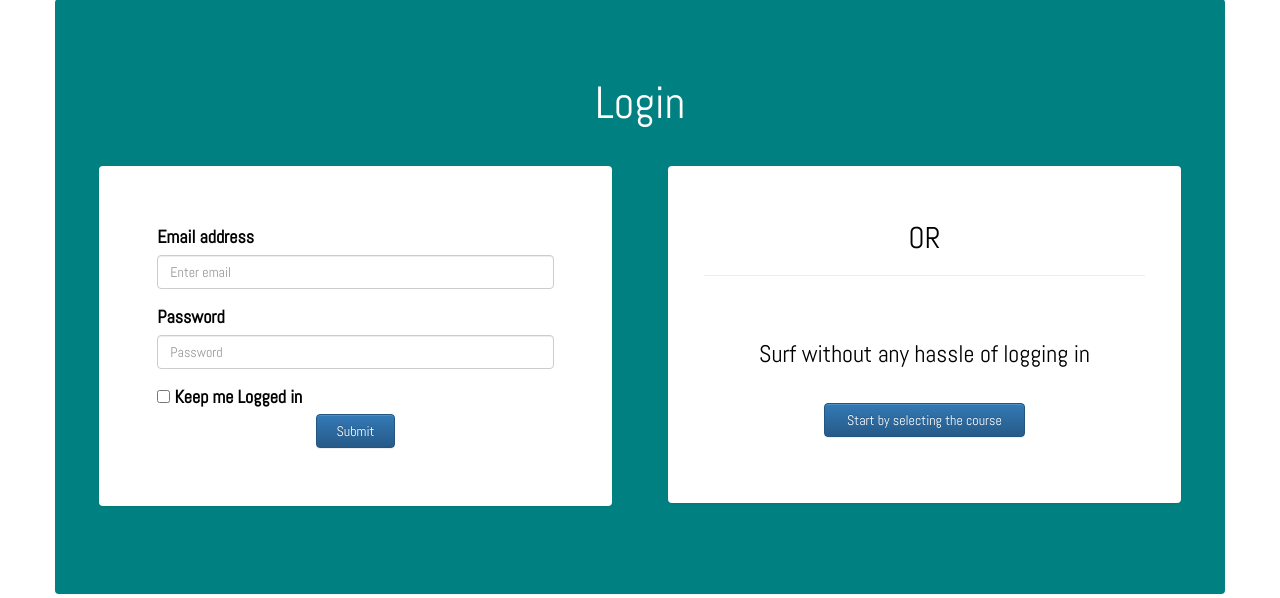
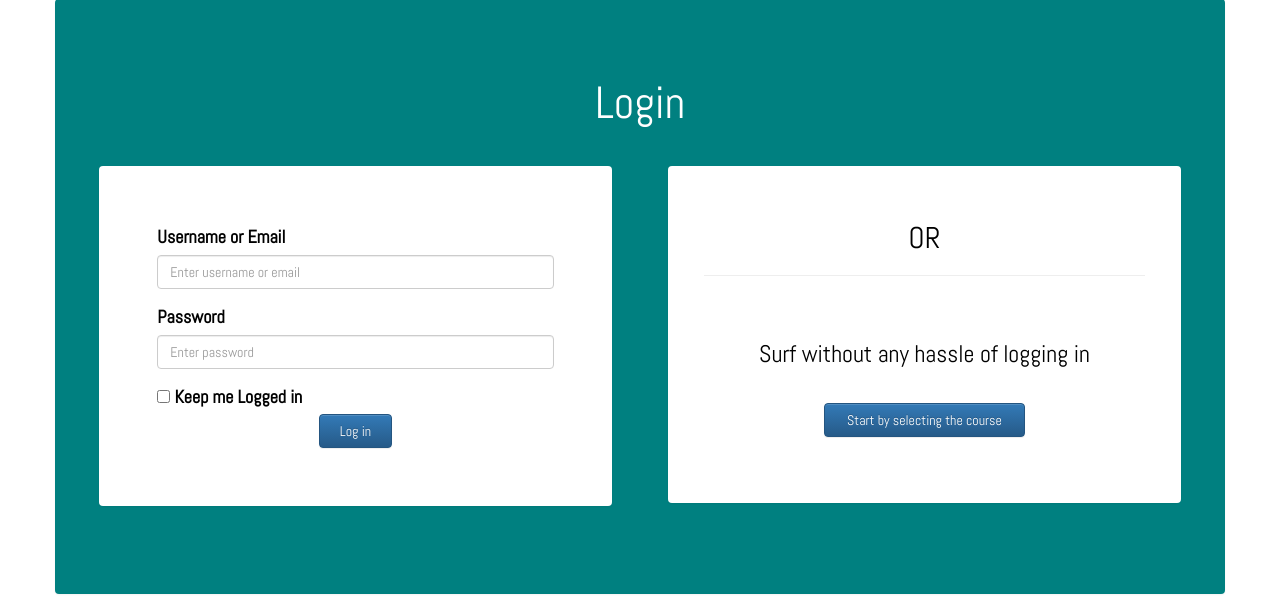
Before and after one commit to hkdeman/web_dev_final_project, a Django app: page /login/ in a window 1280 px wide. Shown: the part 177-775 px from the top of the page. Run offline with Django 3.2, Linux system fonts and the light colour scheme; some libraries are stand-ins or nearby versions.

Commit message:
Login and Register fully working

```diff
--- a/templates/unevu/login.html
+++ b/templates/unevu/login.html
@@ -15,24 +15,23 @@
 	                <h1>Login</h1>
 	            </div>
 	            <div class="col-lg-6 panel form-panel login-form">
-                		<form role="form"  method="post" action="">
+                		<form role="form" method="post" action="">
 					{% csrf_token %}
 	                    <div class="form-group">
-	                        <label for="email">Email address</label>
-	                        <input type="email" name="email" class="form-control" id="login-email" aria-describedby="emailHelp" placeholder="Enter email">
+	                        <label for="username">Username or Email</label>
+	                        <input type="username" name="username" class="form-control" id="login-username" aria-describedby="emailHelp" placeholder="Enter username or email">
 	                    </div>
 	                    <div class="form-group">
 	                        <label for="password">Password</label>
-	                        <input type="password" name="password" class="form-control" id="exampleInputPassword1" placeholder="Password">
+	                        <input type="password" name="password" class="form-control" id="exampleInputPassword1" placeholder="Enter password">
 	                    </div>
 	                    <div class="form-check">
-	                        <input type="checkbox" class="form-check-input" id="exampleCheck1">
+	                        <input type="checkbox" name="remember-me" class="form-check-input" id="exampleCheck1">
 	                        <label class="form-check-label" for="exampleCheck1">Keep me Logged in</label>
 	                    </div>
 	                    <div class="center">
-	                        <button type="submit" name="submit" value="Login" class="btn btn-primary center">Submit</button>
+	                        <button type="submit" name="submit" value="Login" class="btn btn-primary center">Log in</button>
 	                    </div>
-	                </form>
 	            </div>
 	            <div class="col-lg-6 panel form-panel guest">
 	                <h2>OR</h2>
@@ -40,8 +39,9 @@
 	                <br />
 	                <h3>Surf without any hassle of logging in</h3>
 	                <br />
-	                <button type="submit" class="btn btn-primary center">Start by selecting the course</button>
+	                <button type="submit" name="home" class="btn btn-primary center">Start by selecting the course</button>
 	            </div>
+	            </form>
 	        </div>
 
 	    </div>
--- a/unevu/views.py
+++ b/unevu/views.py
@@ -1,6 +1,6 @@
 from django.shortcuts import render,redirect
 from django.template import loader
-from django.contrib.auth import authenticate,login,logout
+from django.contrib.auth import authenticate,login,logout, get_user_model
 from django.http import HttpResponse, HttpResponseRedirect
 from django.urls import reverse
 import json
@@ -63,21 +63,32 @@ def register(request):
 
 def user_login(request):
     if request.method == 'POST':
-        email = request.POST.get('email')
-        password = request.POST.get('password')
+        if 'home' in request.POST:
+           return HttpResponseRedirect('/')
+        elif 'submit' in request.POST:
+            username = request.POST.get('username')
+            password = request.POST.get('password')
 
+            user = authenticate(username=username, password=password)
+            if user is None:
+                User = get_user_model()
+                user_queryset = User.objects.all().filter(email__iexact=username)
+                if user_queryset:
+                    username = user_queryset[0].username
+                    user = authenticate(username=username, password=password)
+            if user is not None:
+                if user.is_active:
+                    login(request, user)
+                    if request.POST.get('remember_me'):
+                        request.session.set_expiry(settings.KEEP_LOGGED_DURATION)
 
-        user = authenticate(email=email, password=password)
-
-        if user:
-            if user.is_active:
-                login(request, user)
-                return HttpResponseRedirect('unevu/home.html')
+                    #Once logged in go back to home page
+                    return HttpResponseRedirect('/')
+                else:
+                    return HttpResponse("Your Unevu account is disabled.")
             else:
-                return HttpResponse("Your Unevu account is disabled.")
-        else:
-            print("Invalid login details: {0}, {1}".format(email, password))
-            return HttpResponse("Invalid login details supplied.")
+                print("Invalid login details: {0}, {1}".format(username, password))
+                return HttpResponse("Invalid login details supplied.")
     else:
         return render(request, 'unevu/login.html', {})
 
```
Also changed, not shown: unevu/forms.py (+5 -5 lines).
